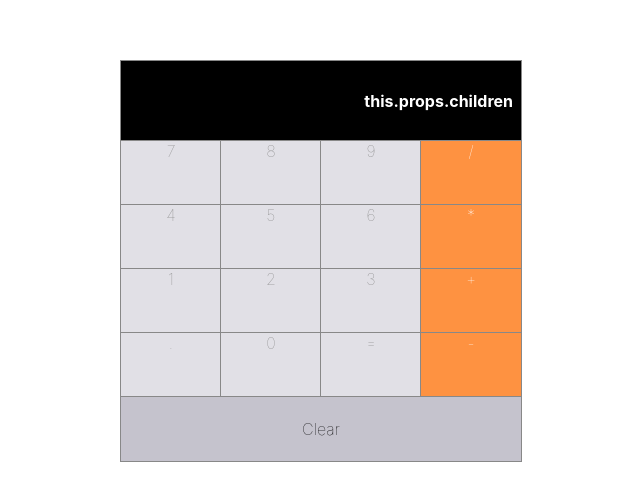
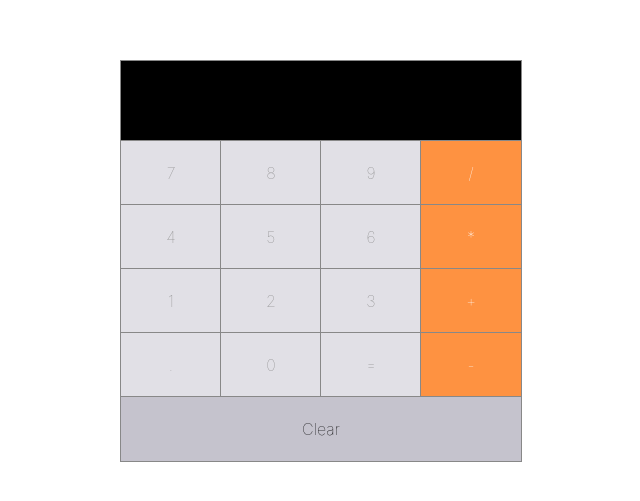
Before and after one commit to allisonnnnnn/calculator, a React (Create React App) app: page / in a window 1280 px wide. Shown: the part 139-640 px from the top of the page, without its empty margins (319-959 px from the left). Built offline with nearby package versions, Linux system fonts and the light colour scheme.

Commit message:
Centered buttons + add click function to numbers

```diff
--- a/src/App.js
+++ b/src/App.js
@@ -5,29 +5,46 @@ import Button from "./components/Button";
 import Input from "./components/Input";
 import ClearButton from "./components/ClearButton";
 
-function App() {
+class App extends React.Component {
+  constructor(props) {
+    super(props);
+
+    this.state = {
+      input: "",
+      previousNumber: "",
+      currentNumber: "",
+      operator: ""
+    };
+  }
+
+  addToInput = val => {
+    // val from Button children
+    console.log("hi");
+    this.setState({ input: this.state.input + val });
+  };
+  render() {
     return (
       <div className="App">
         <div className="calc-wrapper">
           <div className="row">
-          <Input></Input>
+            <Input>{this.state.input}</Input>
           </div>
           <div className="row">
-          <Button>7</Button>
-          <Button>8</Button>
-          <Button>9</Button>
+            <Button handleClick={this.addToInput}>7</Button>
+            <Button handleClick={this.addToInput}>8</Button>
+            <Button handleClick={this.addToInput}>9</Button>
             <Button>/</Button>
           </div>
           <div className="row">
-          <Button>4</Button>
-          <Button>5</Button>
-          <Button>6</Button>
+            <Button handleClick={this.addToInput}>4</Button>
+            <Button handleClick={this.addToInput}>5</Button>
+            <Button handleClick={this.addToInput}>6</Button>
             <Button>*</Button>
           </div>
           <div className="row">
-          <Button>1</Button>
-          <Button>2</Button>
-          <Button>3</Button>
+            <Button handleClick={this.addToInput}>1</Button>
+            <Button handleClick={this.addToInput}>2</Button>
+            <Button handleClick={this.addToInput}>3</Button>
             <Button>+</Button>
           </div>
           <div className="row">
@@ -43,5 +60,6 @@ function App() {
       </div>
     );
   }
+}
 
 export default App;
--- a/src/components/Button.css
+++ b/src/components/Button.css
@@ -2,6 +2,7 @@
   display: flex;
   height: 4em;
   flex: 1;
+  align-items: center;
   justify-content: center;
   font-weight: lighter;
   font-size: 1em;
--- a/src/components/Button.js
+++ b/src/components/Button.js
@@ -13,6 +13,7 @@ export default class Button extends Component {
         className={`button ${
           this.isNotOperator(this.props.children) ? "" : "operator"
         }`}
+        onClick={() => this.props.handleClick(this.props.children)}
       >
         {this.props.children}
       </div>
--- a/src/components/Input.js
+++ b/src/components/Input.js
@@ -4,6 +4,6 @@ import "./Input.css";
 
 export default class Input extends Component {
   render() {
-    return <div className="input">this.props.children</div>;
+    return <div className="input">{this.props.children}</div>;
   }
 }
```
Lines whose indentation alone changed are shown as unchanged.
